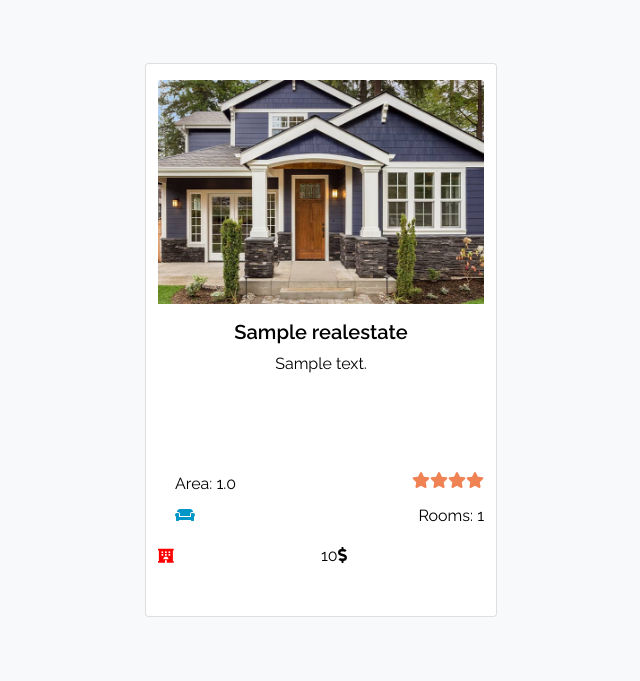
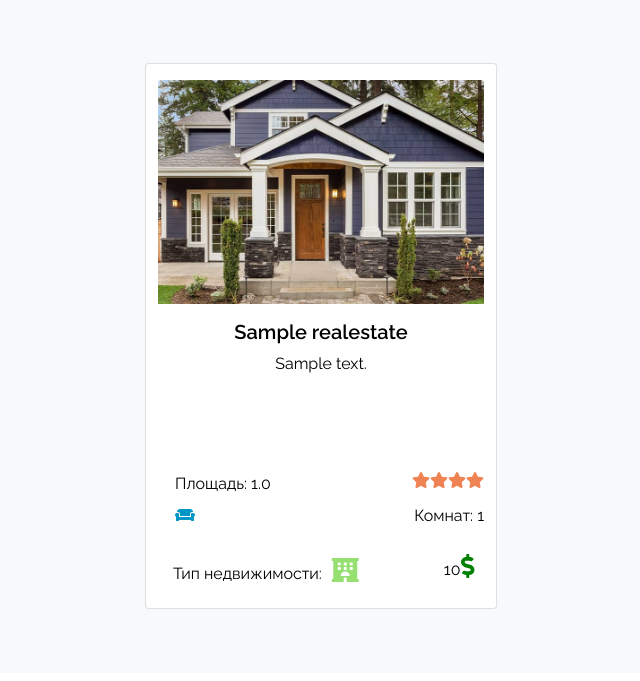
Before and after one commit to MUR4DI1JR/control-work, a Django app: page / in a window 1280 px wide. Shown: the part 254-935 px from the top of the page, without its empty margins (319-959 px from the left). After the commit the page ends 863 px from the top, so only its background shows below. Run offline with Django 3.2, Linux system fonts and the light colour scheme; tables that the repository leaves empty hold one stand-in row (values such as "Sample post").

Commit message:
icon v2.0

```diff
--- a/controlWork/controlWork/urls.py
+++ b/controlWork/controlWork/urls.py
@@ -5,5 +5,5 @@ from realEstate.views import *
 urlpatterns = [
     path('admin/', admin.site.urls),
     path('', real_estate_list),
-    path('/<slug:slug>/', detailsRealEstate, name="detailsRealEstate")
+    path('<slug:slug>/', detailsRealEstate, name="detailsRealEstate")
 ]
--- a/controlWork/realEstate/static/style/style.css
+++ b/controlWork/realEstate/static/style/style.css
@@ -21,8 +21,8 @@ body{
     font-variant: normal;
     text-rendering: auto;
     -webkit-font-smoothing: antialiased;
-    font-size: 14px;
-    color: red;
+    font-size: 24px;
+    color: #96E072;
     font-family: "Font Awesome 5 Free";
     font-weight: 900;
 }
--- a/controlWork/realEstate/templates/realestate/_listRealEstate.html
+++ b/controlWork/realEstate/templates/realestate/_listRealEstate.html
@@ -12,8 +12,8 @@
                 </div>
                 <ul class="list-group list-group-flush">
                     <div class="d-flex justify-content-between">
-                        <div class="col-4">
-                            <p class="card-text" style="margin: 8px 0 0 17px;">Area: {{estate.area}}</p>
+                        <div class="col-5">
+                            <p class="card-text" style="margin: 8px 0 0 17px;">Площадь: {{estate.area}}</p>
                         </div>
                         <div class="d-flex justify-content-end" style="margin-top: 8px;">
                             {% with ''|center:estate.rating as range%}
@@ -28,23 +28,18 @@
                             <p class="card-text {%if estate.furnuture%} colored {% else %} grey {% endif %}" style="margin: 8px 0 0 17px;"><i class="fas fa-couch"></i></p>
                         </div>
                         <div class=" justify-content-end" style="margin: 8px 0 0 17px;">
-                            <p>Rooms: {{estate.number_of_rooms}}</p>
+                            <p>Комнат: {{estate.number_of_rooms}}</p>
                         </div>
                     </div>
                     <div class="d-flex">
                         <div class="col">
-
-                            <p><span class="icon {{estate.estate_type}}"></span></p>
+                            <p  style="margin: 8px 0 0 15px;">Тип недвижимости:<span class="icon {{estate.estate_type}}"  style="margin: 0 0 0 10px;"></span></p>
                         </div>
-                        <div class="col">
-                            <p>{{estate.price}}<i class="fas fa-dollar-sign"></i></p>
+                        <div class="justify-content-end" style="margin: 10px;">
+                            <p>{{estate.price}}<i class="fas fa-dollar-sign" style="color: green; font-size: 24px;"></i></p>
                         </div>
                     </div>
                 </ul>
-                <div class="card-body">
-                  <!-- <a href="#" class="card-link">Card link</a>
-                  <a href="#" class="card-link">Another link</a> -->
-                </div>
             </a>
         </div>
     {% endfor %}
```
Also changed, not shown: controlWork/realEstate/templates/realestate/detailsRealEstate.html (+8 -0 lines).
